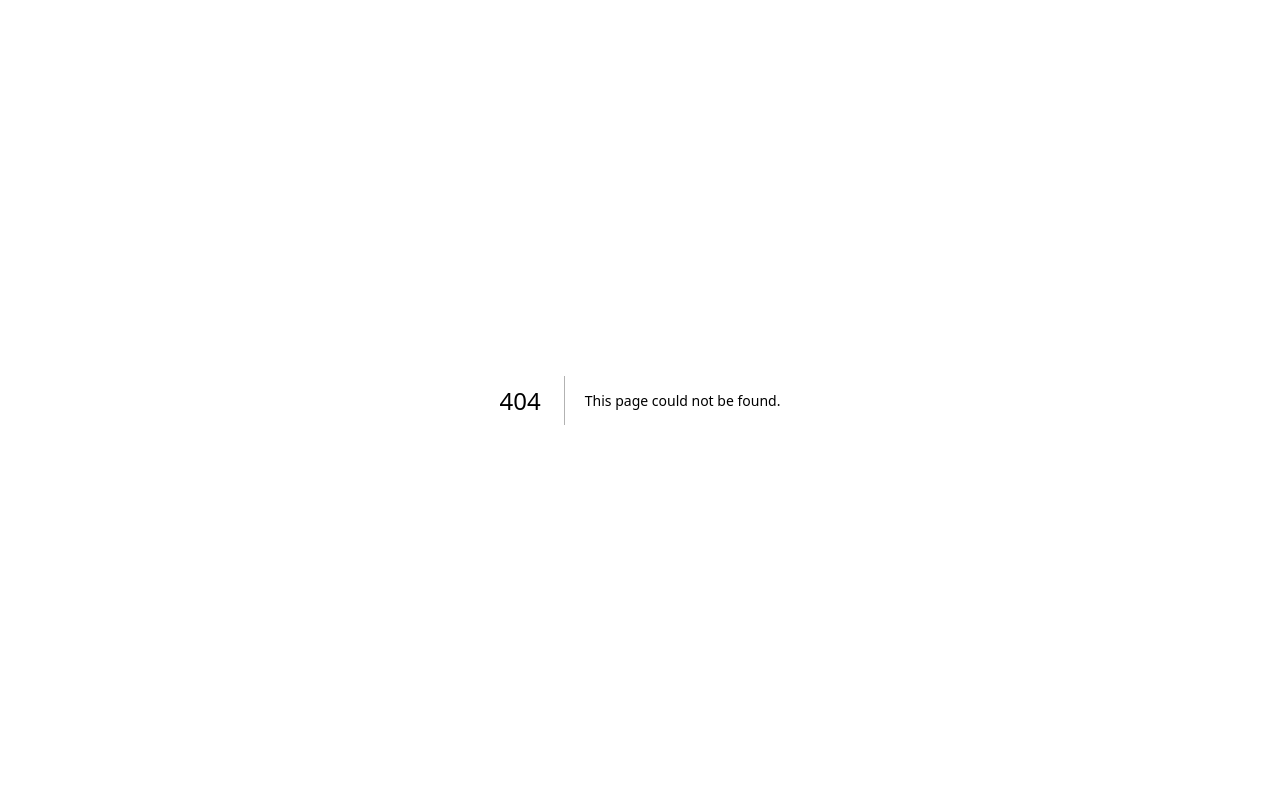
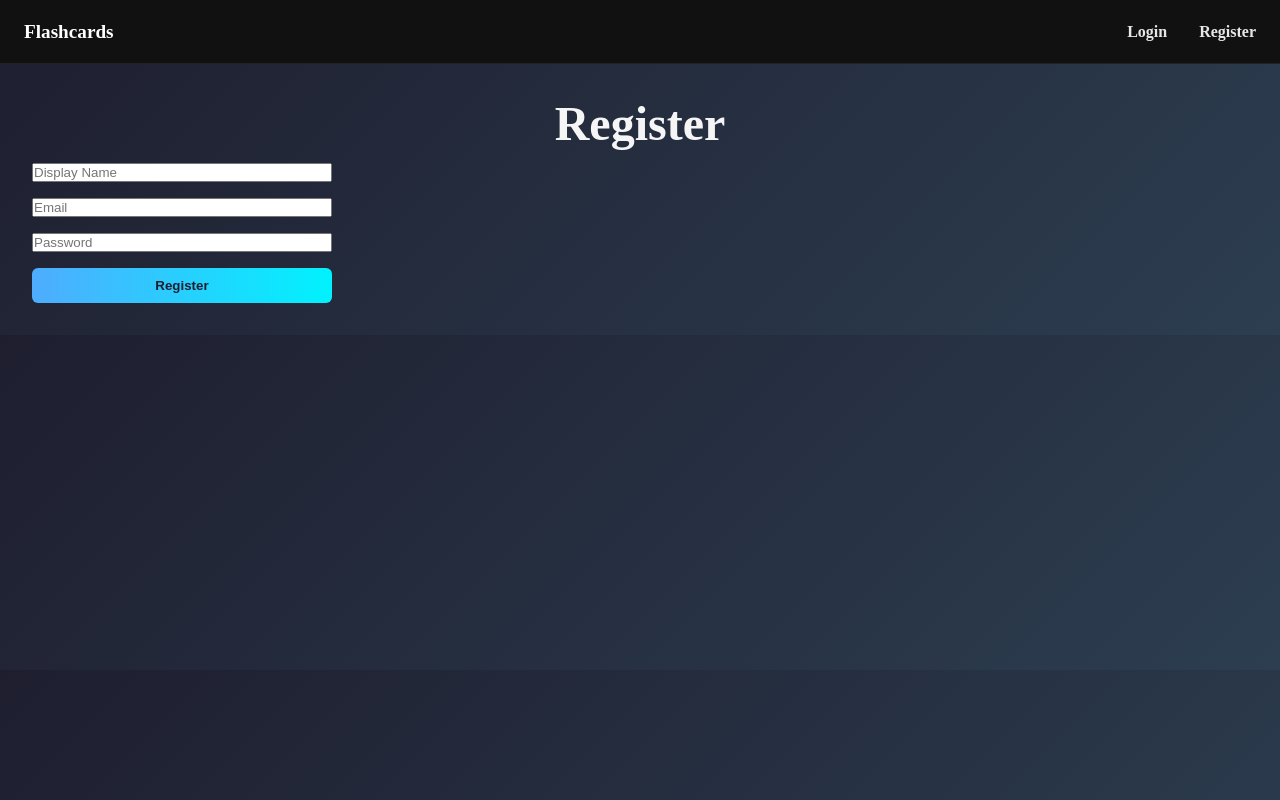
Before and after one commit to MaxThePrisberry/flashcards, a Next.js app in the folder frontend/: page /register in a window 1280 px wide. Before the commit this address had no page. Built offline with nearby package versions, Linux system fonts and the light colour scheme; no server answers.

Commit message:
frontend: navbar, auth pages, landing page, styling

```diff
--- /dev/null
+++ b/frontend/src/app/components/navbar.css
@@ -0,0 +1,29 @@
+.navbar {
+  height: 64px;
+  background: #111;
+  color: white;
+  display: flex;
+  align-items: center;
+  justify-content: space-between;
+  padding: 0 24px;
+  border-bottom: 1px solid #222;
+}
+
+.nav-left a {
+  font-size: 1.2rem;
+  font-weight: 600;
+}
+
+.nav-right {
+  display: flex;
+  gap: 16px;
+}
+
+.nav-right a {
+  opacity: 0.9;
+  transition: opacity 0.2s ease;
+}
+
+.nav-right a:hover {
+  opacity: 1;
+}
--- /dev/null
+++ b/frontend/src/app/components/navbar.tsx
@@ -0,0 +1,17 @@
+import Link from "next/link";
+import "./navbar.css";
+
+export default function Navbar() {
+  return (
+    <nav className="navbar">
+      <div className="nav-left">
+        <Link href="/">Flashcards</Link>
+      </div>
+
+      <div className="nav-right">
+        <Link href="/login">Login</Link>
+        <Link href="/register">Register</Link>
+      </div>
+    </nav>
+  );
+}
--- a/frontend/src/app/globals.css
+++ b/frontend/src/app/globals.css
@@ -13,13 +13,65 @@ body {
 }
 
 body {
-  font-family: -apple-system, BlinkMacSystemFont, "Segoe UI", Roboto,
-    "Helvetica Neue", Arial, sans-serif;
-  -webkit-font-smoothing: antialiased;
-  -moz-osx-font-smoothing: grayscale;
+  background: linear-gradient(135deg, #1e1e2f, #2c3e50);
+  color: #f5f5f5;
+}
+
+main {
+  text-align: center;
+}
+
+main h1 {
+  font-size: 48px;
+  margin-bottom: 12px;
+}
+
+main p {
+  font-size: 18px;
+  opacity: 0.85;
+  margin-bottom: 24px;
 }
 
 a {
   color: inherit;
   text-decoration: none;
 }
+
+.navbar {
+  height: 64px;
+  background: linear-gradient(90deg, #1e3c72, #2a5298);
+  color: white;
+  display: flex;
+  align-items: center;
+  justify-content: space-between;
+  padding: 0 24px;
+}
+
+.navbar a {
+  font-weight: 600;
+}
+
+.nav-right a {
+  margin-left: 16px;
+  transition:
+    opacity 0.2s ease,
+    transform 0.2s ease;
+}
+
+.nav-right a:hover {
+  transform: translateY(-1px);
+}
+
+button {
+  background: linear-gradient(90deg, #4facfe, #00f2fe);
+  border: none;
+  padding: 10px 16px;
+  border-radius: 6px;
+  font-weight: 600;
+  cursor: pointer;
+  color: #1e1e2f;
+}
+
+button:hover {
+  opacity: 0.9;
+}
--- a/frontend/src/app/layout.tsx
+++ b/frontend/src/app/layout.tsx
@@ -1,5 +1,6 @@
 import type { Metadata } from "next";
 import "./globals.css";
+import Navbar from "./components/navbar";
 
 export const metadata: Metadata = {
   title: "Flashcards",
@@ -13,7 +14,10 @@ export default function RootLayout({
 }) {
   return (
     <html lang="en">
-      <body>{children}</body>
+      <body>
+        <Navbar />
+        {children}
+      </body>
     </html>
   );
 }
--- /dev/null
+++ b/frontend/src/app/lib/api/auth.ts
@@ -0,0 +1,37 @@
+const API_URL = process.env.NEXT_PUBLIC_API_URL;
+
+export async function login(email: string, password: string) {
+  const res = await fetch(`${API_URL}/api/auth/login`, {
+    method: "POST",
+    headers: {
+      "Content-Type": "application/json",
+    },
+    body: JSON.stringify({ email, password }),
+  });
+
+  if (!res.ok) {
+    throw new Error("Login failed");
+  }
+
+  return res.json();
+}
+
+export async function signup(
+  email: string,
+  password: string,
+  displayName: string,
+) {
+  const res = await fetch(`${API_URL}/api/auth/signup`, {
+    method: "POST",
+    headers: {
+      "Content-Type": "application/json",
+    },
+    body: JSON.stringify({ email, password, displayName }),
+  });
+
+  if (!res.ok) {
+    throw new Error("Signup failed");
+  }
+
+  return res.json();
+}
--- /dev/null
+++ b/frontend/src/app/register/page.tsx
@@ -0,0 +1,75 @@
+"use client";
+
+import { useState } from "react";
+import { signup } from "../lib/api/auth";
+import { useRouter } from "next/navigation";
+
+export default function RegisterPage() {
+  const router = useRouter();
+
+  const [displayName, setDisplayName] = useState("");
+  const [email, setEmail] = useState("");
+  const [password, setPassword] = useState("");
+  const [error, setError] = useState("");
+
+  async function handleSubmit(e: React.FormEvent) {
+    e.preventDefault();
+    setError("");
+
+    try {
+      const data = await signup(email, password, displayName);
+
+      // store JWT
+      localStorage.setItem("token", data.token);
+
+      // redirect home
+      router.push("/");
+    } catch {
+      setError("Signup failed");
+    }
+  }
+
+  return (
+    <main style={{ padding: "2rem" }}>
+      <h1>Register</h1>
+
+      <form
+        onSubmit={handleSubmit}
+        style={{
+          display: "flex",
+          flexDirection: "column",
+          gap: "1rem",
+          maxWidth: "300px",
+        }}
+      >
+        <input
+          type="text"
+          placeholder="Display Name"
+          value={displayName}
+          onChange={(e) => setDisplayName(e.target.value)}
+          required
+        />
+
+        <input
+          type="email"
+          placeholder="Email"
+          value={email}
+          onChange={(e) => setEmail(e.target.value)}
+          required
+        />
+
+        <input
+          type="password"
+          placeholder="Password"
+          value={password}
+          onChange={(e) => setPassword(e.target.value)}
+          required
+        />
+
+        <button type="submit">Register</button>
+
+        {error && <p style={{ color: "red" }}>{error}</p>}
+      </form>
+    </main>
+  );
+}
```
Also changed, not shown: frontend/src/app/login/page.tsx (added, +66 -0 lines), frontend/src/app/page.tsx (+16 -1 lines), 2 other files (tests, documents, lock files or other folders).
